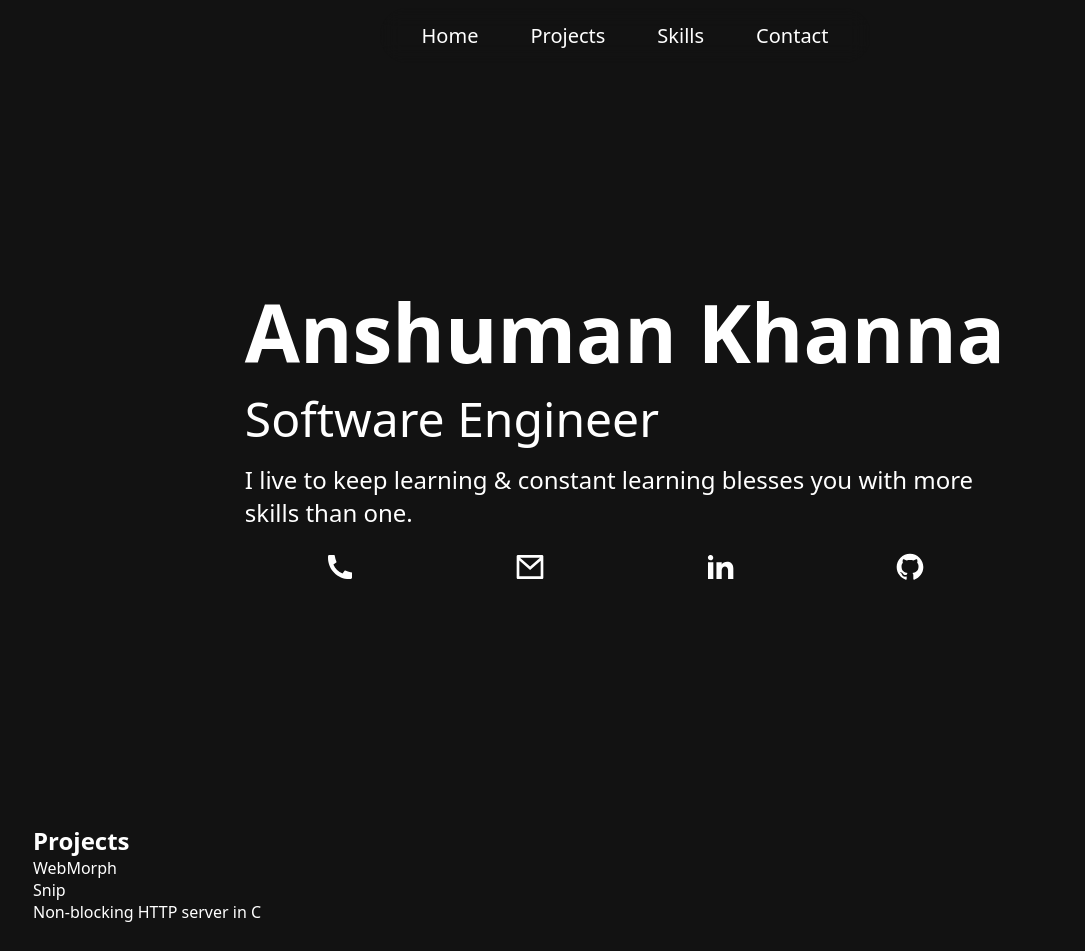
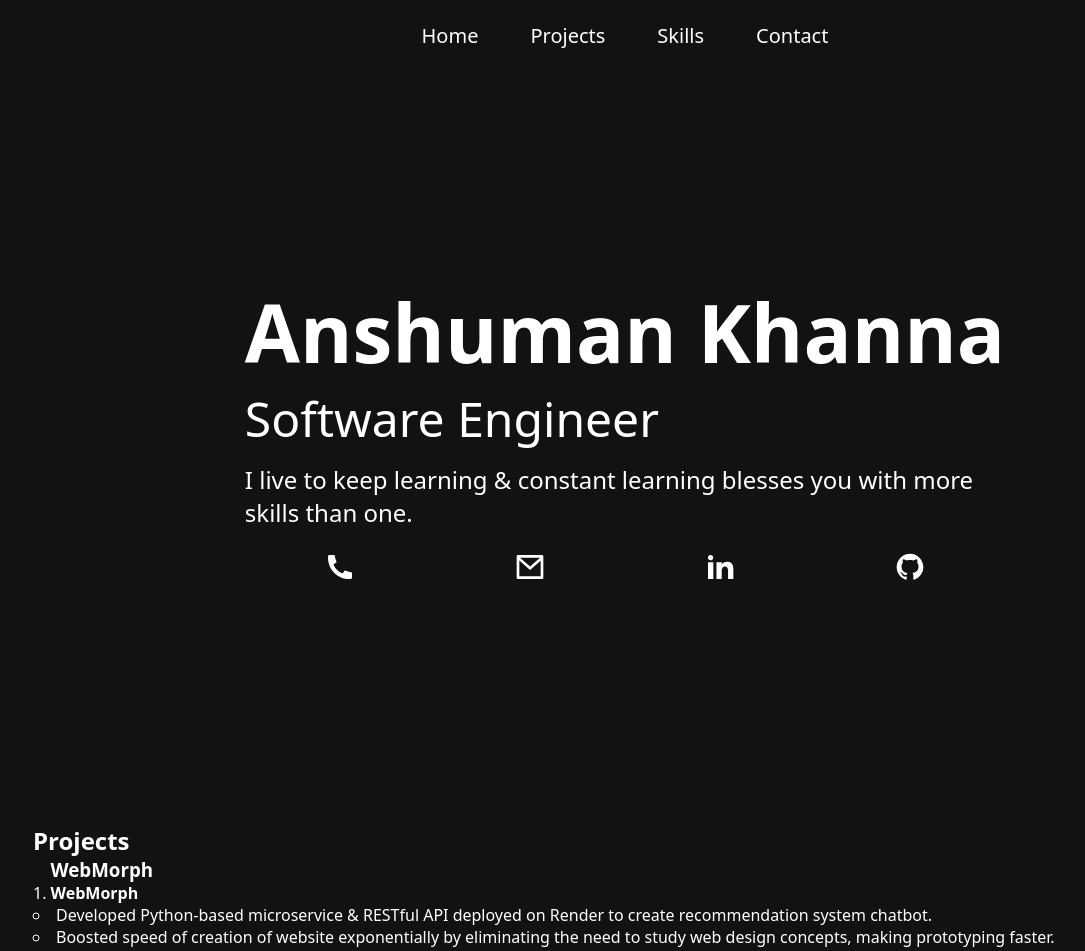
Before and after one commit to Anshumankhanna/portfolio, a React (Vite) app: page / in a window 1280 px wide. Shown: the top 951 px of the page, without its empty margins (15-1100 px from the left). Built offline with nearby package versions, Linux system fonts and the light colour scheme.

Commit message:
Incomplete work on projects section

```diff
--- a/src/components/Hero/Hero.module.css
+++ b/src/components/Hero/Hero.module.css
@@ -35,6 +35,8 @@
 	display: flex;
 	justify-content: space-around;
 
+	list-style-type: none;
+
 	&>li {
 		padding: 0.5rem 1rem;
 
--- a/src/components/Navbar/Navbar.module.css
+++ b/src/components/Navbar/Navbar.module.css
@@ -24,6 +24,7 @@ nav {
 	backdrop-filter: blur(10px);
 
 	font-size: 1.25rem;
+	list-style-type: none;
 
 	&>li {
 		padding: 0.25rem 1rem;
--- a/src/components/Projects/Projects.module.css
+++ b/src/components/Projects/Projects.module.css
@@ -1 +1,3 @@
-.projects__section {}
+.project__heading {
+	display: inline-block;
+}
--- a/src/components/Projects/Projects.tsx
+++ b/src/components/Projects/Projects.tsx
@@ -4,10 +4,20 @@ import projects from "@/utilities/projects-data";
 export default function Projects() {
 	return <section id="projects" className={style["projects__section"]}>
 		<h2>Projects</h2>
-		<ul>
-			{projects.length != 0 && projects.map((project, index) => (
-				<li key={index}>{project.title}</li>
+		<ol>
+			{projects.length != 0 && projects.map((project, projects_index) => (
+				<li key={projects_index}>
+					<hgroup className={style["project__heading"]}>
+						<h3>{project.title}</h3>
+						<h4>{project.title}</h4>
+					</hgroup>
+					<ul>
+						{project.description.length != 0 && project.description.map((point, description_index) => (
+							<li key={description_index}>{point}</li>
+						))}
+					</ul>
+				</li>
 			))}
-		</ul>
+		</ol>
 	</section>;
 };
--- a/src/stylesheets/reset.css
+++ b/src/stylesheets/reset.css
@@ -45,6 +45,7 @@ img {
 	font-style: italic;
 }
 
+ol,
 ul {
-	list-style-type: none;
+	list-style-position: inside;
 }
```
